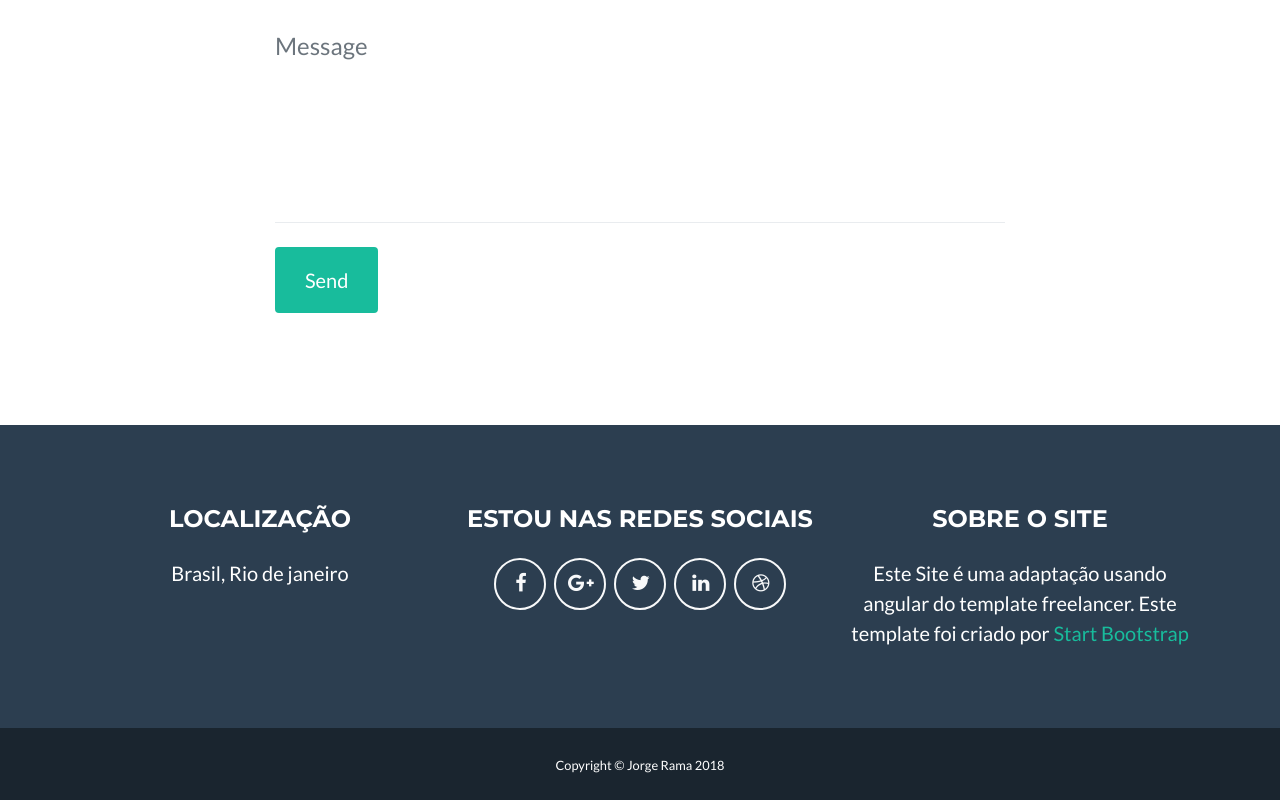
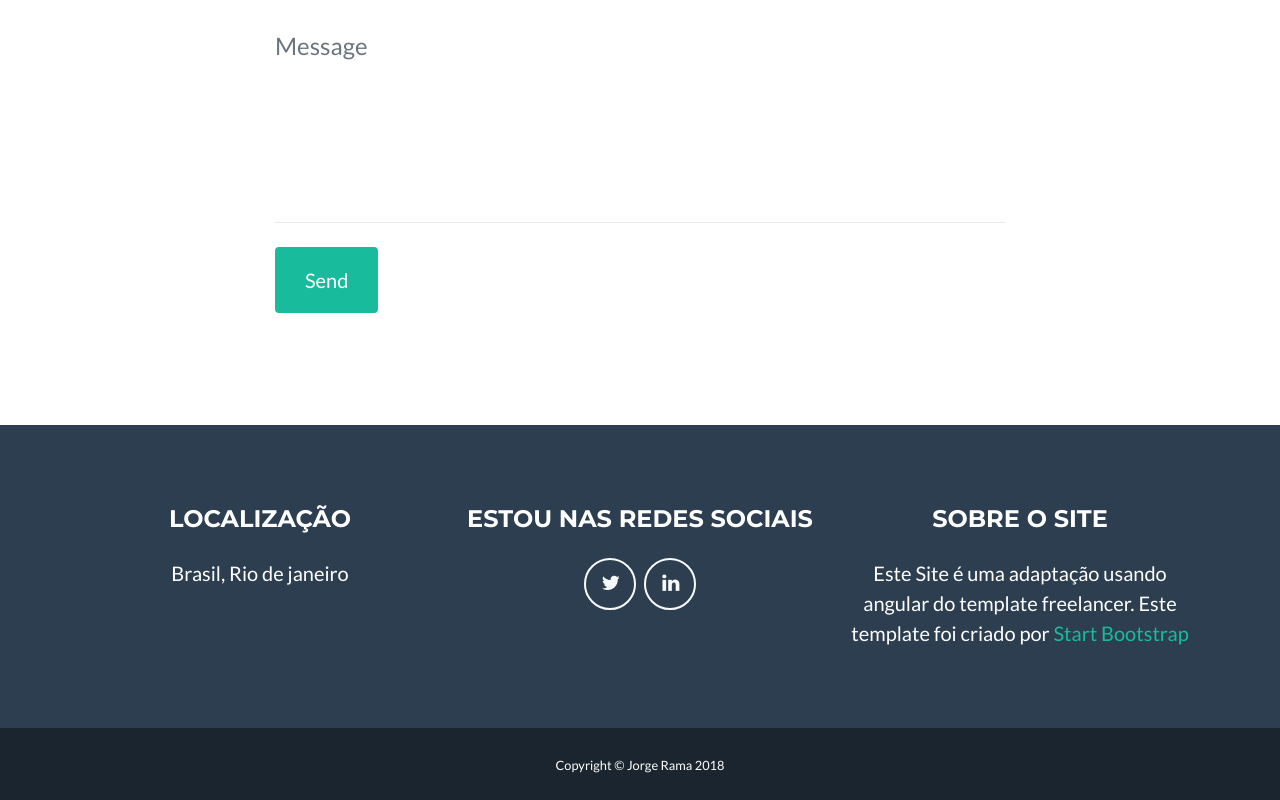
Before and after one commit to mandoju/Angular_freelancer_template, an Angular app in the folder freelancer/: page / in a window 1280 px wide. Shown: the part 2459-3259 px from the top of the page. Built offline with nearby package versions, Linux system fonts and the light colour scheme.

Commit message:
fazendo o footer aparecer apenas os links que existem

```diff
--- a/freelancer/src/app/footer/footer.component.html
+++ b/freelancer/src/app/footer/footer.component.html
@@ -8,27 +8,27 @@
       <div class="col-md-4 mb-5 mb-lg-0">
         <h4 class="text-uppercase mb-4">{{footer?.middleTitle}}</h4>
         <ul class="list-inline mb-0">
-          <li class="list-inline-item">
+          <li class="list-inline-item" *ngIf="footer?.facebookLink">
             <a class="btn btn-outline-light btn-social text-center rounded-circle" [href]="footer?.facebookLink">
               <i class="fa fa-fw fa-facebook"></i>
             </a>
           </li>
-          <li class="list-inline-item">
+          <li class="list-inline-item" *ngIf="footer?.googleplusLink">
             <a class="btn btn-outline-light btn-social text-center rounded-circle" [href]="footer?.googleplusLink">
               <i class="fa fa-fw fa-google-plus"></i>
             </a>
           </li>
-          <li class="list-inline-item">
+          <li class="list-inline-item" *ngIf="footer?.twitterLink">
             <a class="btn btn-outline-light btn-social text-center rounded-circle" [href]="footer?.twitterLink">
               <i class="fa fa-fw fa-twitter"></i>
             </a>
           </li>
-          <li class="list-inline-item">
+          <li class="list-inline-item" *ngIf="footer?.linkedinLink">
             <a class="btn btn-outline-light btn-social text-center rounded-circle" [href]="footer?.linkedinLink">
               <i class="fa fa-fw fa-linkedin"></i>
             </a>
           </li>
-          <li class="list-inline-item">
+          <li class="list-inline-item" *ngIf="footer?.dribbleLink">
             <a class="btn btn-outline-light btn-social text-center rounded-circle" [href]="footer?.dribbleLink">
               <i class="fa fa-fw fa-dribbble"></i>
             </a>
```
